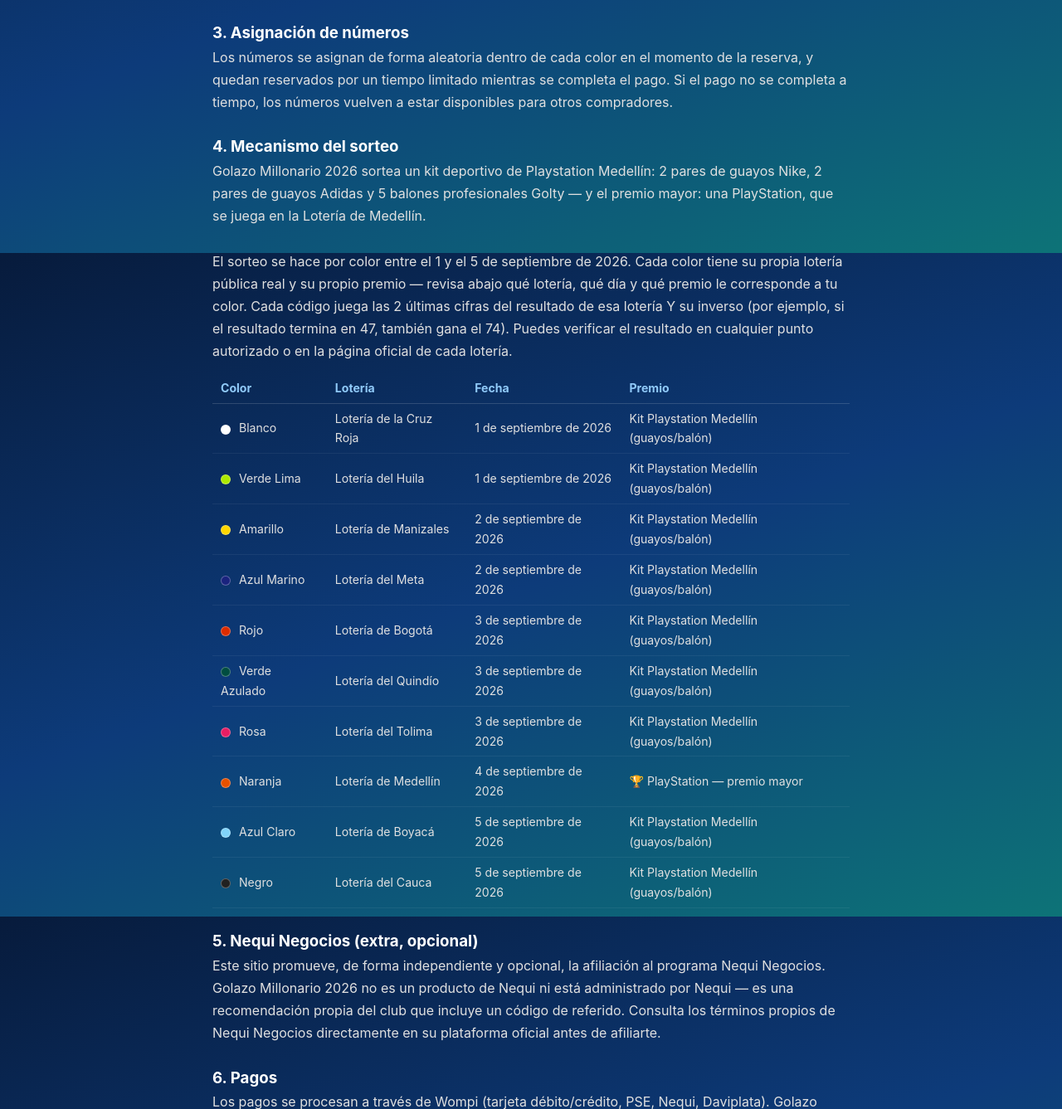
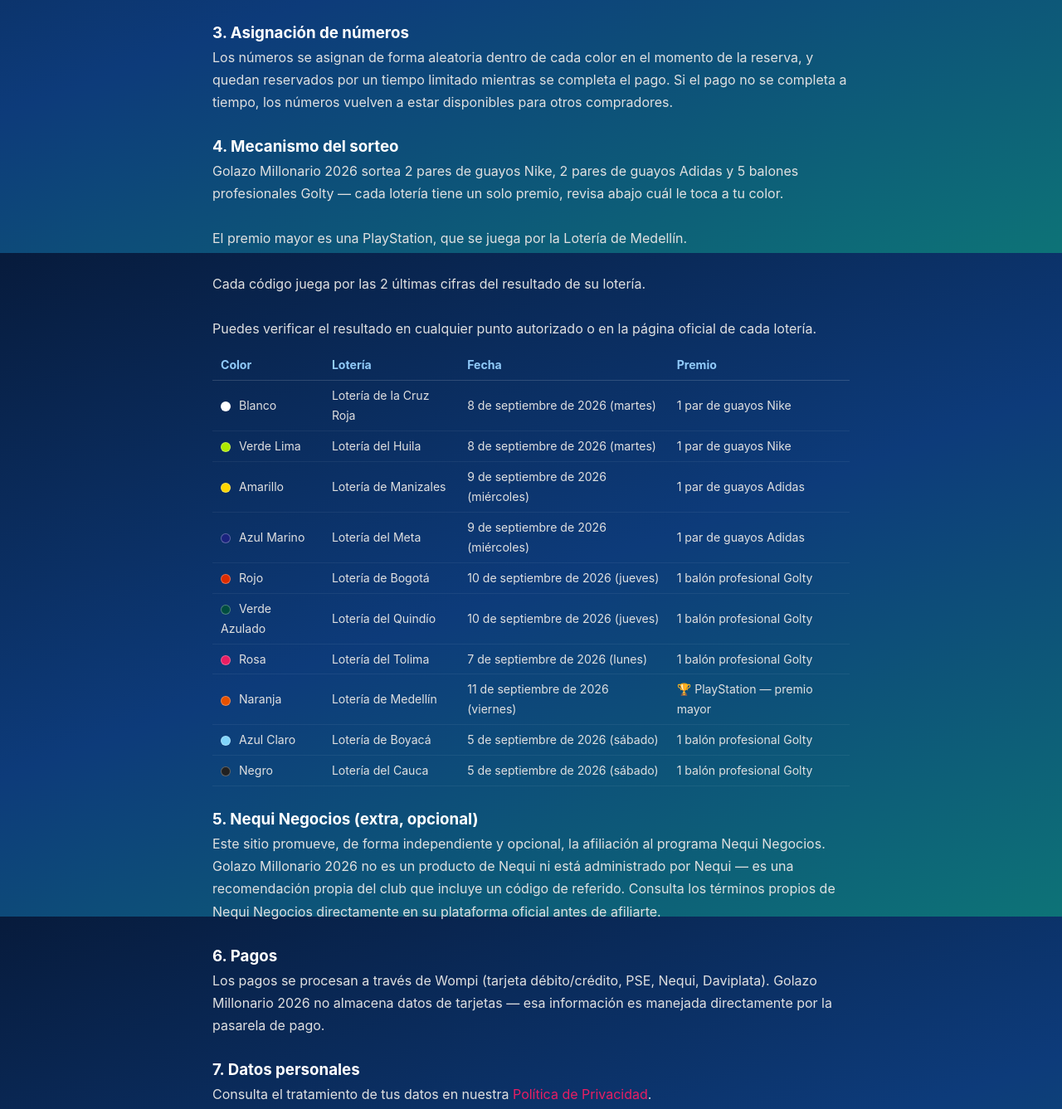
Before and after one commit to Samuek9/golazo-millonario, a Flask app: page /terminos in a window 1280 px wide. Shown: the part 495-1832 px from the top of the page at 83% size. Run offline with Flask 3, Linux system fonts and the light colour scheme; data that the repository does not hold is empty; some libraries are stand-ins or nearby versions.

Commit message:
Per-lottery prizes, real draw days, mandatory Nequi step, tracked link
- Prize is now itemized per color (2 Nike, 2 Adidas, 5 Golty balls,
  PlayStation for Medellin) instead of a generic "kit" description;
  dropped the reversed-digits rule per the club's correction.
- Draw dates corrected to each lottery's real weekday within the
  5-10 Sept window (Medellin's Friday falls on the 11th, flagged to
  the club since it's outside their stated range).
- Nequi Negocios section now states registration is mandatory (not
  optional), shows the exact 3 steps, and displays the advisor code
  INCENTIVA03 in a large, dedicated block.
- New self-hosted short link (/ir/nequi) logs a click in link_clicks
  and redirects to the real Nequi tutorial page, tracked in /admin.

```diff
--- a/app.py
+++ b/app.py
@@ -16,7 +16,7 @@ import psycopg2.extras
 import qrcode
 import requests
 from dotenv import load_dotenv
-from flask import Flask, abort, g, jsonify, make_response, render_template, request
+from flask import Flask, abort, g, jsonify, make_response, redirect, render_template, request
 from PIL import Image, ImageDraw, ImageFont
 
 load_dotenv()
@@ -49,37 +49,37 @@ RIFA_NAME = os.getenv("RIFA_NAME", "Golazo Millonario 2026")
 # ─── Ajustes editables desde /admin/settings (premio, Nequi, badge legal) ────
 SETTINGS_DEFAULTS = {
     "prize_description": (
-        "Golazo Millonario 2026 sortea un kit deportivo de Playstation Medellín: "
-        "2 pares de guayos Nike, 2 pares de guayos Adidas y 5 balones profesionales Golty — "
-        "y el premio mayor: una PlayStation, que se juega en la Lotería de Medellín.\n\n"
-        "El sorteo se hace por color entre el 1 y el 5 de septiembre de 2026. Cada color tiene "
-        "su propia lotería pública real y su propio premio — revisa abajo qué lotería, qué día "
-        "y qué premio le corresponde a tu color. Cada código juega las 2 últimas cifras del "
-        "resultado de esa lotería Y su inverso (por ejemplo, si el resultado termina en 47, "
-        "también gana el 74). Puedes verificar el resultado en cualquier punto autorizado o en "
-        "la página oficial de cada lotería."
+        "Golazo Millonario 2026 sortea 2 pares de guayos Nike, 2 pares de guayos Adidas y 5 "
+        "balones profesionales Golty — cada lotería tiene un solo premio, revisa abajo cuál le "
+        "toca a tu color.\n\n"
+        "El premio mayor es una PlayStation, que se juega por la Lotería de Medellín.\n\n"
+        "Cada código juega por las 2 últimas cifras del resultado de su lotería.\n\n"
+        "Puedes verificar el resultado en cualquier punto autorizado o en la página oficial de "
+        "cada lotería."
     ),
     "nequi_info": (
-        "Ahí están los pasos completos para afiliarte: Nequi Negocios — tu celular como datáfono. "
-        "Dale al asesor el código Incentiva03 al vincularte."
+        "Además de tus códigos de la rifa, para participar también debes afiliarte a Nequi "
+        "Negocios. Este paso no es opcional."
     ),
-    "nequi_link": "https://share.google/Qr96gP6kEP7iCTl9d",
+    "nequi_link": "https://www.nequi.com.co/negocios/app-negocios",
     "legal_permit_number": "",
     "show_legal_badge": "false",
 }
 
 # ─── 10 Colores (1 sorteo por color, atado a una lotería pública real) ───────
+# Días de sorteo reales verificados: Tolima lunes, Cruz Roja/Huila martes,
+# Manizales/Meta miércoles, Bogotá/Quindío jueves, Medellín viernes, Boyacá/Cauca sábado.
 COLORS = [
-    {"id": "blanco",   "name": "Blanco",       "hex": "#FFFFFF", "text": "#000000", "lottery": "Lotería de la Cruz Roja", "draw_date": "1 de septiembre de 2026", "prize": "Kit Playstation Medellín (guayos/balón)"},
-    {"id": "verde",    "name": "Verde Lima",    "hex": "#AEEA00", "text": "#000000", "lottery": "Lotería del Huila",       "draw_date": "1 de septiembre de 2026", "prize": "Kit Playstation Medellín (guayos/balón)"},
-    {"id": "amarillo", "name": "Amarillo",      "hex": "#FFD600", "text": "#000000", "lottery": "Lotería de Manizales",    "draw_date": "2 de septiembre de 2026", "prize": "Kit Playstation Medellín (guayos/balón)"},
-    {"id": "marino",   "name": "Azul Marino",   "hex": "#1A237E", "text": "#FFFFFF", "lottery": "Lotería del Meta",        "draw_date": "2 de septiembre de 2026", "prize": "Kit Playstation Medellín (guayos/balón)"},
-    {"id": "rojo",     "name": "Rojo",          "hex": "#DD2C00", "text": "#FFFFFF", "lottery": "Lotería de Bogotá",       "draw_date": "3 de septiembre de 2026", "prize": "Kit Playstation Medellín (guayos/balón)"},
-    {"id": "teal",     "name": "Verde Azulado", "hex": "#004D40", "text": "#FFFFFF", "lottery": "Lotería del Quindío",     "draw_date": "3 de septiembre de 2026", "prize": "Kit Playstation Medellín (guayos/balón)"},
-    {"id": "rosa",     "name": "Rosa",          "hex": "#E91E63", "text": "#FFFFFF", "lottery": "Lotería del Tolima",      "draw_date": "3 de septiembre de 2026", "prize": "Kit Playstation Medellín (guayos/balón)"},
-    {"id": "naranja",  "name": "Naranja",       "hex": "#E65100", "text": "#FFFFFF", "lottery": "Lotería de Medellín",     "draw_date": "4 de septiembre de 2026", "prize": "🏆 PlayStation — premio mayor"},
-    {"id": "celeste",  "name": "Azul Claro",    "hex": "#81D4FA", "text": "#000000", "lottery": "Lotería de Boyacá",       "draw_date": "5 de septiembre de 2026", "prize": "Kit Playstation Medellín (guayos/balón)"},
-    {"id": "negro",    "name": "Negro",         "hex": "#212121", "text": "#FFFFFF", "lottery": "Lotería del Cauca",       "draw_date": "5 de septiembre de 2026", "prize": "Kit Playstation Medellín (guayos/balón)"},
+    {"id": "blanco",   "name": "Blanco",       "hex": "#FFFFFF", "text": "#000000", "lottery": "Lotería de la Cruz Roja", "draw_date": "8 de septiembre de 2026 (martes)",   "prize": "1 par de guayos Nike"},
+    {"id": "verde",    "name": "Verde Lima",    "hex": "#AEEA00", "text": "#000000", "lottery": "Lotería del Huila",       "draw_date": "8 de septiembre de 2026 (martes)",   "prize": "1 par de guayos Nike"},
+    {"id": "amarillo", "name": "Amarillo",      "hex": "#FFD600", "text": "#000000", "lottery": "Lotería de Manizales",    "draw_date": "9 de septiembre de 2026 (miércoles)", "prize": "1 par de guayos Adidas"},
+    {"id": "marino",   "name": "Azul Marino",   "hex": "#1A237E", "text": "#FFFFFF", "lottery": "Lotería del Meta",        "draw_date": "9 de septiembre de 2026 (miércoles)", "prize": "1 par de guayos Adidas"},
+    {"id": "rojo",     "name": "Rojo",          "hex": "#DD2C00", "text": "#FFFFFF", "lottery": "Lotería de Bogotá",       "draw_date": "10 de septiembre de 2026 (jueves)",  "prize": "1 balón profesional Golty"},
+    {"id": "teal",     "name": "Verde Azulado", "hex": "#004D40", "text": "#FFFFFF", "lottery": "Lotería del Quindío",     "draw_date": "10 de septiembre de 2026 (jueves)",  "prize": "1 balón profesional Golty"},
+    {"id": "rosa",     "name": "Rosa",          "hex": "#E91E63", "text": "#FFFFFF", "lottery": "Lotería del Tolima",      "draw_date": "7 de septiembre de 2026 (lunes)",    "prize": "1 balón profesional Golty"},
+    {"id": "naranja",  "name": "Naranja",       "hex": "#E65100", "text": "#FFFFFF", "lottery": "Lotería de Medellín",     "draw_date": "11 de septiembre de 2026 (viernes)", "prize": "🏆 PlayStation — premio mayor"},
+    {"id": "celeste",  "name": "Azul Claro",    "hex": "#81D4FA", "text": "#000000", "lottery": "Lotería de Boyacá",       "draw_date": "5 de septiembre de 2026 (sábado)",   "prize": "1 balón profesional Golty"},
+    {"id": "negro",    "name": "Negro",         "hex": "#212121", "text": "#FFFFFF", "lottery": "Lotería del Cauca",       "draw_date": "5 de septiembre de 2026 (sábado)",   "prize": "1 balón profesional Golty"},
 ]
 COLOR_MAP = {c["id"]: c for c in COLORS}
 
@@ -206,6 +206,13 @@ def init_db():
                 value TEXT NOT NULL DEFAULT ''
             );
 
+            CREATE TABLE IF NOT EXISTS link_clicks (
+                id         SERIAL PRIMARY KEY,
+                link_id    TEXT NOT NULL,
+                clicked_at TIMESTAMPTZ DEFAULT NOW()
+            );
+
+            CREATE INDEX IF NOT EXISTS idx_link_clicks_id ON link_clicks(link_id);
             CREATE INDEX IF NOT EXISTS idx_balotas_status ON balotas(status);
             CREATE INDEX IF NOT EXISTS idx_balotas_color  ON balotas(color);
             CREATE INDEX IF NOT EXISTS idx_balotas_order  ON balotas(order_id);
@@ -908,6 +915,13 @@ def pase_image(token):
     return resp
 
 
+@app.route("/ir/nequi")
+def ir_nequi():
+    db_exec("INSERT INTO link_clicks (link_id) VALUES ('nequi_tutorial')")
+    settings = get_settings()
+    return redirect(settings.get("nequi_link") or "https://www.nequi.com.co/negocios/app-negocios", code=302)
+
+
 @app.route("/terminos")
 def terminos():
     return render_template("terminos.html", rifa_name=RIFA_NAME, settings=get_settings(), colors=COLORS)
@@ -931,6 +945,7 @@ def admin_panel():
         "codes_sold":     db_scalar("SELECT COUNT(*) FROM balotas WHERE status='SOLD'") or 0,
         "codes_available":db_scalar("SELECT COUNT(*) FROM balotas WHERE status='AVAILABLE'") or 0,
         "revenue_cop":    db_scalar("SELECT COALESCE(SUM(total_amount),0) FROM orders WHERE status='PAID'") or 0,
+        "nequi_clicks":   db_scalar("SELECT COUNT(*) FROM link_clicks WHERE link_id='nequi_tutorial'") or 0,
     }
 
     # Per-color stats with buyer list
--- a/templates/admin.html
+++ b/templates/admin.html
@@ -110,6 +110,10 @@
     <div class="stat-card" style="border-color:#26A69A">
       <div class="val">{{ stats.codes_available }}</div>
       <div class="lbl">Códigos disponibles</div>
+    </div>
+    <div class="stat-card" style="border-color:#E91E63">
+      <div class="val">{{ stats.nequi_clicks }}</div>
+      <div class="lbl">Clics en tutorial Nequi</div>
     </div>
   </div>
 
```
Also changed, not shown: templates/index.html (+13 -6 lines).
